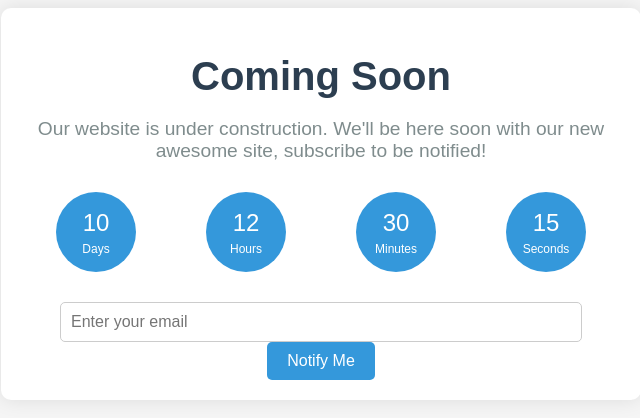
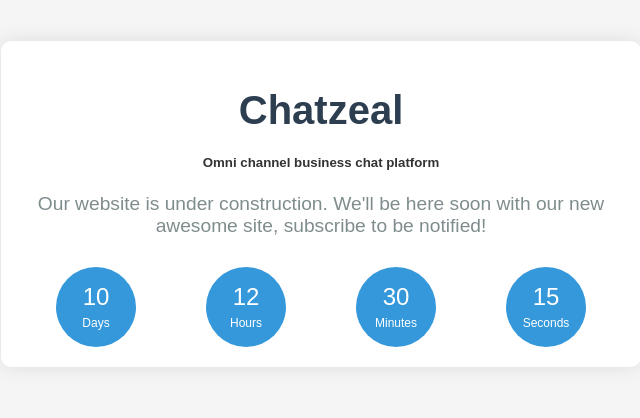
Before and after one commit to chakraa-tech-labs/chatzeal-website, a plain HTML site: page index.html in a window 1280 px wide. Shown: the part 196-614 px from the top of the page, without its empty margins (319-959 px from the left). Drawn offline with Linux system fonts and the light colour scheme.

Commit message:
Update index.html

```diff
--- a/index.html
+++ b/index.html
@@ -3,7 +3,7 @@
 <head>
     <meta charset="UTF-8">
     <meta name="viewport" content="width=device-width, initial-scale=1.0">
-    <title>Coming Soon</title>
+    <title>Chatzeal - Coming soon</title>
     <style>
         body, html {
             margin: 0;
@@ -81,7 +81,8 @@
 </head>
 <body>
     <div class="container">
-        <h1>Coming Soon</h1>
+        <h1>Chatzeal</h1>
+        <h5>Omni channel business chat platform</h5>
         <p>Our website is under construction. We'll be here soon with our new awesome site, subscribe to be notified!</p>
         <div class="countdown">
             <div>
@@ -97,10 +98,10 @@
                 15<br><span>Seconds</span>
             </div>
         </div>
-        <div class="subscribe">
+<!--         <div class="subscribe">
             <input type="email" placeholder="Enter your email">
             <button>Notify Me</button>
-        </div>
+        </div> -->
     </div>
 </body>
 </html>
```
